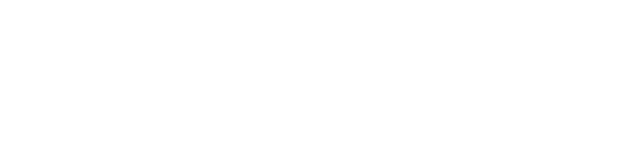
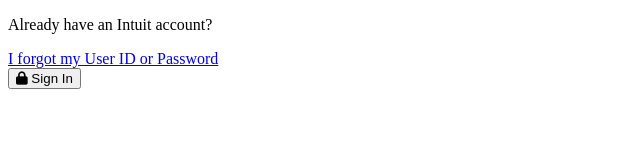
Before and after one commit to temesghentekeste/mint.com-signup-clone, a plain HTML site: page index.html in a window 1280 px wide. Shown: the whole page, without its empty margins (0-640 px from the left). Drawn offline with Linux system fonts and the light colour scheme.

Commit message:
added the header section to index.html

```diff
--- a/index.html
+++ b/index.html
@@ -6,5 +6,24 @@
     <title>Intuit Accounts - Sign Up</title>
     <link rel="stylesheet" href="stylesheets/main.css" />
   </head>
-  <body></body>
+  <body>
+    <header id="main-header">
+      <div class="nav-container">
+        <div class="left-link">
+          <p>Already have an Intuit account?</p>
+          <a id="forgot-id-pass" href="#">I forgot my User ID or Password</a>
+        </div>
+        <div class="right-link">
+          <button id="sign-in-button" class="btn btn-primary">
+            <i class="fas fa-lock"></i>
+            Sign In
+          </button>
+        </div>
+      </div>
+    </header>
+    <script
+      src="https://kit.fontawesome.com/80a3ac2a2d.js"
+      crossorigin="anonymous"
+    ></script>
+  </body>
 </html>
```
